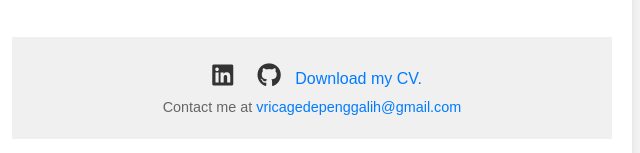
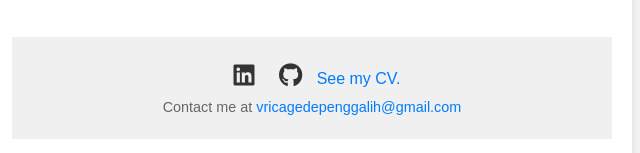
Before and after one commit to Vricap/portfolio, a plain HTML site: page index.html in a window 1280 px wide. Shown: the part 1443-1596 px from the top of the page, without its empty margins (328-968 px from the left). Drawn offline with Linux system fonts and the light colour scheme.

Commit message:
change serving cv file

```diff
--- a/index.html
+++ b/index.html
@@ -167,7 +167,7 @@
     <footer>
       <a class="link" href="https://www.linkedin.com/in/vrica-gede-penggalih-266277260/" target="_blank" title="LinkedIn"><i class="fab fa-linkedin"></i></a>
       <a class="link" href="https://github.com/Vricap" target="_blank" title="GitHub"><i class="fab fa-github"></i></a>
-      <a href="Vrica-Gede-Penggalih-CV.pdf" download="vrica_gede_penggalih_cv.pdf">Download my CV.</a>
+      <a href="./Vrica-Gede-Penggalih-CV.pdf" target="_blank">See my CV.</a>
       <p>Contact me at <a href="mailto:vricagedepenggalih@gmail.com">vricagedepenggalih@gmail.com</a></p>
     </footer>
 </div>
```
